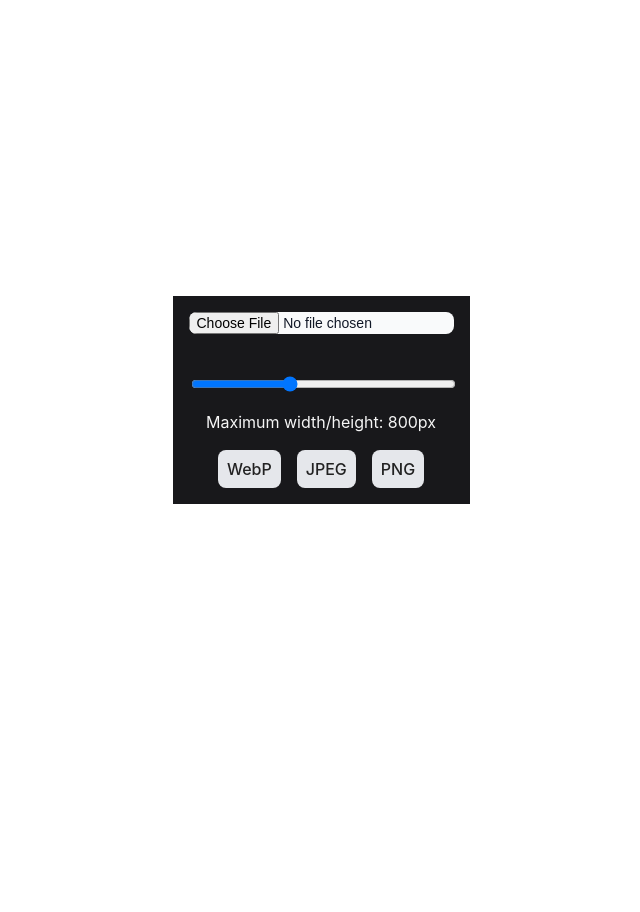
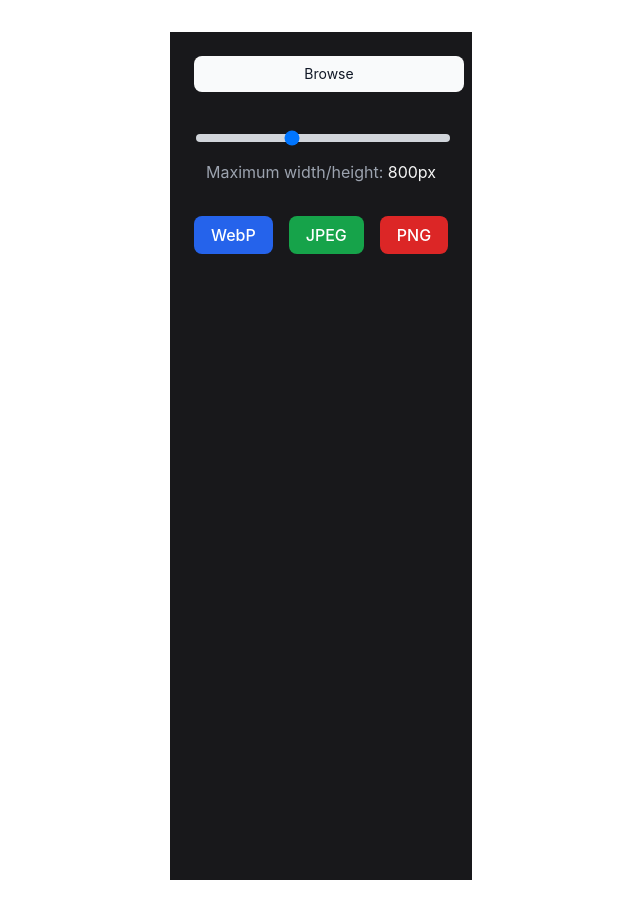
Before and after one commit to uvmain/image-converter, a Vue app: page / in a window 1280 px wide. Shown: the whole page, without its empty margins (319-959 px from the left). Before the commit the page ends 800 px from the top, so only its background shows below. Built offline with nearby package versions, Linux system fonts and the light colour scheme.

Commit message:
update styling

```diff
--- a/src/App.vue
+++ b/src/App.vue
@@ -1,5 +1,5 @@
 <script setup lang="ts">
-import { ref } from 'vue';
+import { ref, computed } from 'vue';
 
 const imageUrl = ref<string | null>(null);
 const imageSize = ref<number>(800);
@@ -8,7 +8,7 @@ const fileName = ref<string | undefined>('');
 function onFileChange(event: Event) {
   const target = event.target as HTMLInputElement;
   const file = target.files?.[0];
-  fileName.value = file?.name
+  fileName.value = file?.name;
   if (file) {
     const reader = new FileReader();
     reader.onload = () => {
@@ -52,44 +52,53 @@ function downloadImage(format: string) {
 
 const outputFileName = computed(() => {
   return encodeURI(fileName.value?.replaceAll(' ','_').toLocaleLowerCase() || '').replace(/\.[^/.]+$/, "")
-})
+});
 </script>
 
 <template>
-  <div class="flex flex-col gap-10 bg-zinc-900 text-light p-4">
-    <div>
+  <div class="flex flex-col items-center gap-10 bg-zinc-900 text-light p-6 min-h-screen">
+    <div class="w-full max-w-md">
       <input
         type="file"
         @change="onFileChange"
         accept="image/*"
-        class="block w-full text-sm text-gray-900 border border-gray-300 rounded-lg cursor-pointer bg-gray-50 focus:outline-none"
+        id="fileInput"
+        class="hidden"
       />
+      <label
+        for="fileInput"
+        class="block w-full text-sm text-gray-900 border border-gray-300 rounded-lg cursor-pointer bg-gray-50 focus:outline-none p-2 text-center hover:bg-gray-200"
+      >
+        Browse
+      </label>
       <div v-if="imageUrl" class="mt-4">
         <img
           :src="imageUrl"
           alt="Uploaded Image"
-          class="rounded-lg shadow-md max-w-800px"
+          class="rounded-lg shadow-md w-full object-contain"
         />
       </div>
     </div>
-    <div class="flex flex-col gap-4">
+    <div class="w-full max-w-md flex flex-col gap-4">
       <input
         v-model="imageSize"
         type="range"
         min="100"
         max="2000"
         step="100"
-        class="w-full"
+        class="w-full appearance-none bg-gray-300 rounded-lg h-2 focus:outline-none focus:ring-2 focus:ring-blue-600"
       >
-      <div>
-        Maximum width/height: {{ imageSize }}px
+      <div class="text-center">
+        <span class="text-gray-400">
+          Maximum width/height:
+        </span>
+        {{ imageSize }}px
       </div>
-      {{ outputFileName }}
-      <div class="flex justify-center">
+      <div class="flex justify-center mt-4">
         <div class="flex flex-row gap-4">
-          <button @click="downloadImage('webp')" class="bg-gray-200 rounded-lg p-2 hover:bg-gray-300 text-dark">WebP</button>
-          <button @click="downloadImage('jpeg')" class="bg-gray-200 rounded-lg p-2 hover:bg-gray-300 text-dark">JPEG</button>
-          <button @click="downloadImage('png')" class="bg-gray-200 rounded-lg p-2 hover:bg-gray-300 text-dark">PNG</button>
+          <button @click="downloadImage('webp')" class="bg-blue-600 text-white rounded-lg px-4 py-2 hover:bg-blue-700 focus:outline-none focus:ring-2 focus:ring-blue-500">WebP</button>
+          <button @click="downloadImage('jpeg')" class="bg-green-600 text-white rounded-lg px-4 py-2 hover:bg-green-700 focus:outline-none focus:ring-2 focus:ring-green-500">JPEG</button>
+          <button @click="downloadImage('png')" class="bg-red-600 text-white rounded-lg px-4 py-2 hover:bg-red-700 focus:outline-none focus:ring-2 focus:ring-red-500">PNG</button>
         </div>
       </div>
     </div>
```
